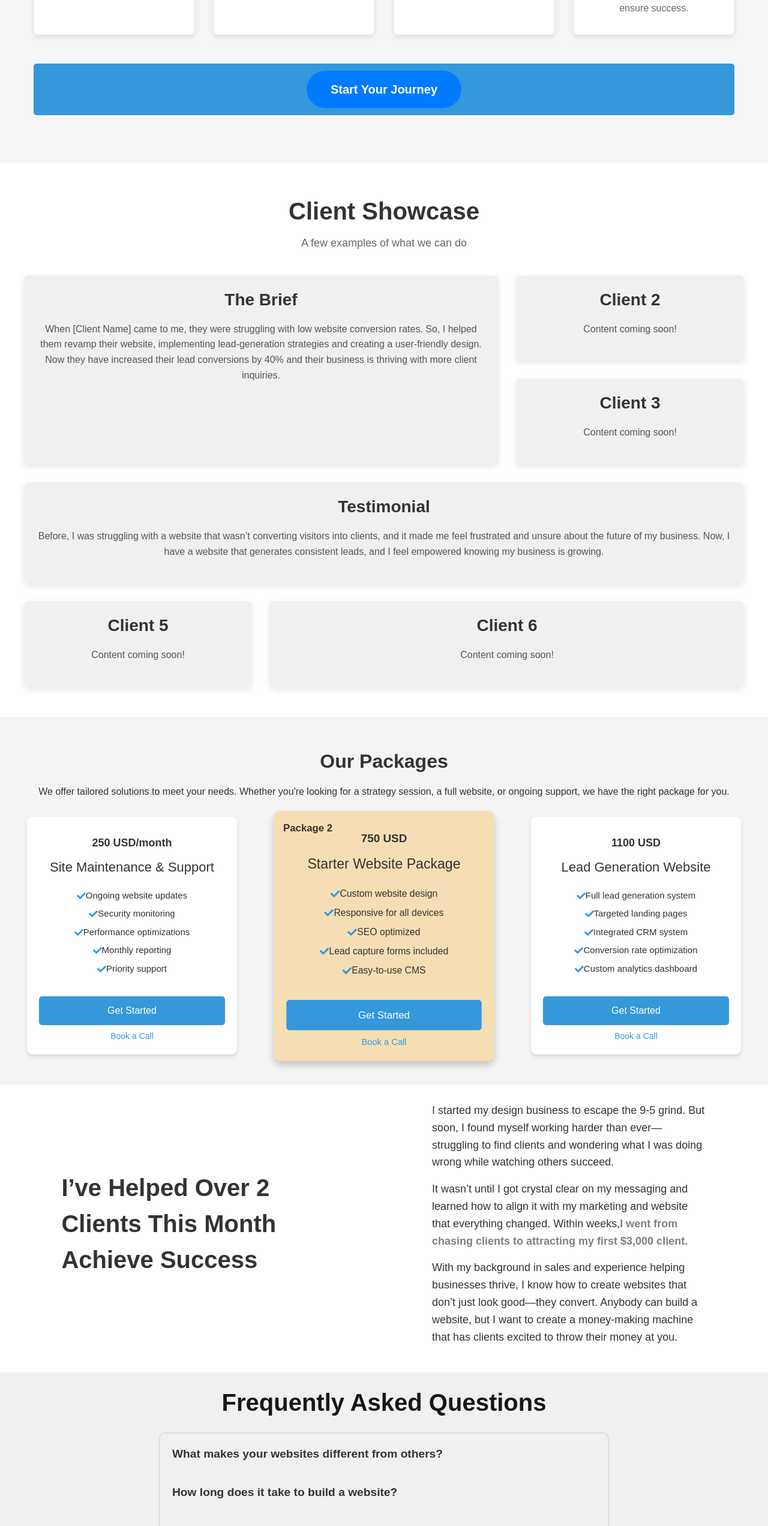
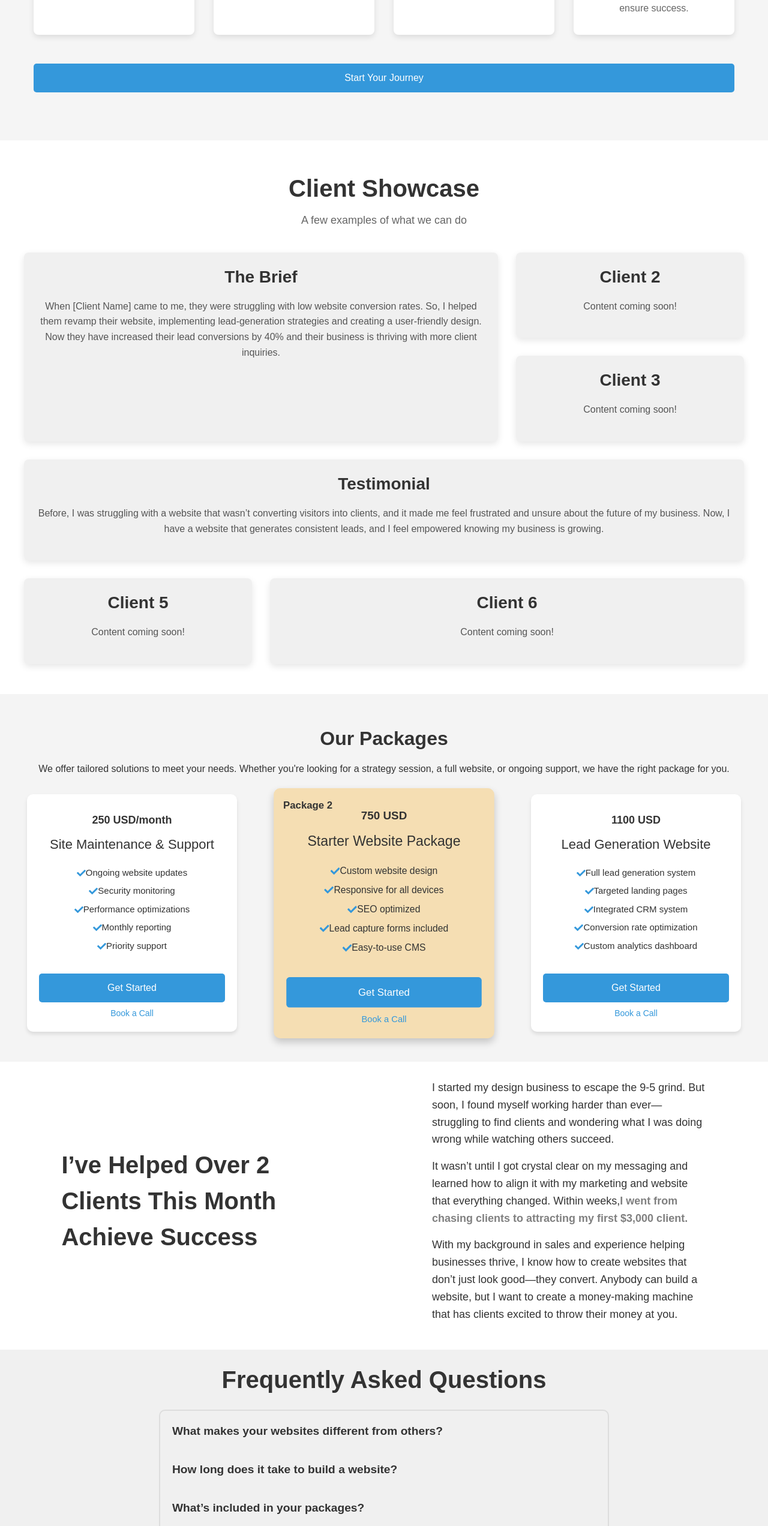
Before and after one commit to SiteMagnet/starter-templat, a Next.js app: page / in a window 1280 px wide. Shown: the part 2022-4566 px from the top of the page at 60% size. Built offline with nearby package versions, Linux system fonts and the light colour scheme.

Commit message:
just fixed some styling

```diff
--- a/src/app/components/FAQ/FAQ.css
+++ b/src/app/components/FAQ/FAQ.css
@@ -8,7 +8,12 @@
     padding: 5% 8%;
     text-align: center;
   }
-
+.faq-heading{
+  color: #333;
+}
+.faq-answer{
+  color: #333;
+}
   .story-content {
     max-width: 90%;
     text-align: left;
--- a/src/app/components/Plan/Plan.css
+++ b/src/app/components/Plan/Plan.css
@@ -133,7 +133,7 @@
 
     .cta-button button {
       font-size: 1rem;
-      padding: 1rem 2rem;
+      padding: 15rem 15rem;
     }
   }
 
--- a/src/app/components/Plan/Plan.jsx
+++ b/src/app/components/Plan/Plan.jsx
@@ -32,12 +32,12 @@ export default function Plan() {
             <h3>4. Launch & Support</h3>
             <p>We’ll launch your site and provide ongoing support to ensure success.</p>
           </div>
-        </div>
-        <div className="cta-button">
-          <Link href="/dashboard" passHref>
-            <button id="our-work">Start Your Journey</button>
-          </Link>
-        </div>
+        </div><Link href="/dashboard" >
+        <div className="cta-button" id="our-work">Start Your Journey
+
+
+
+        </div></Link>
       </div>
     </section>
   );
--- a/src/app/components/Reassurance/Reassurance.css
+++ b/src/app/components/Reassurance/Reassurance.css
@@ -14,6 +14,7 @@
     text-align: center;
     font-size: 2rem;
     margin-bottom: 20px;
+    color: #333;
   }
 
   .card-container {
@@ -28,6 +29,7 @@
     border-radius: 8px;
     box-shadow: 0 4px 6px rgba(0, 0, 0, 0.1);
     font-size: 1.125rem;
+    color: #333;
   }
 
   .card p {
```
